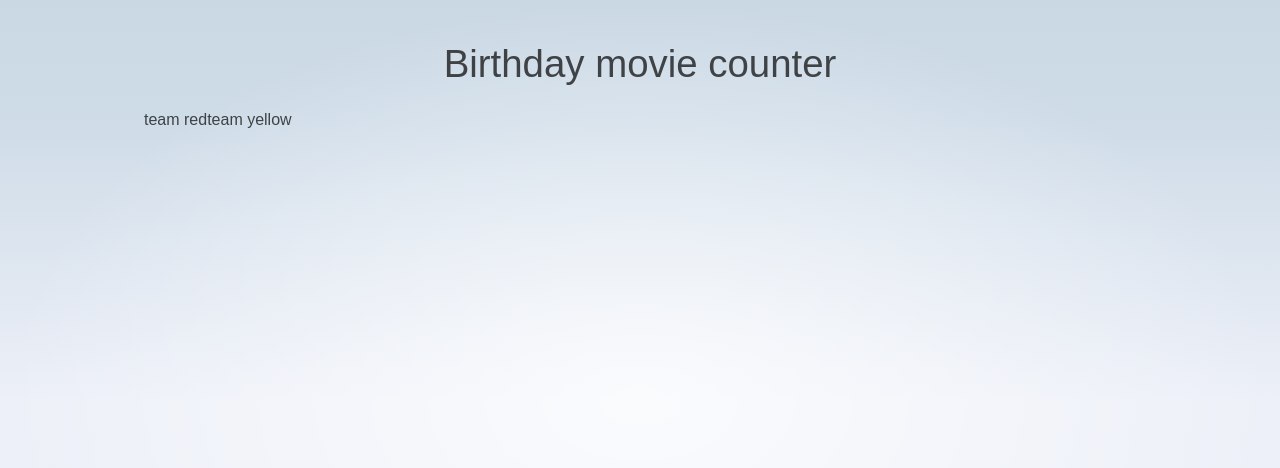
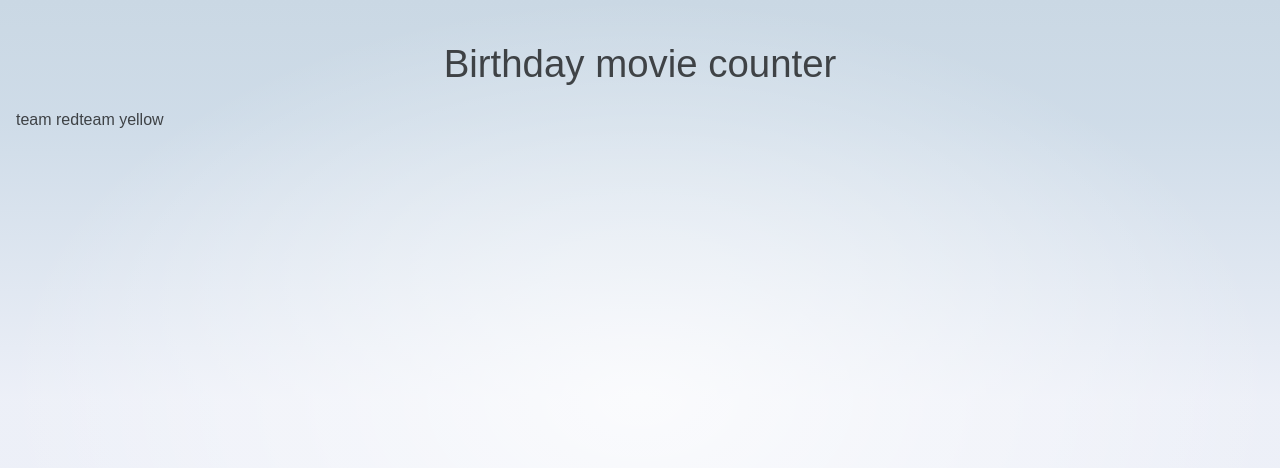
Before and after one commit to MyNameIsKilian/svelte-counter, a SvelteKit app: page / in a window 1280 px wide. Shown: the top 468 px of the page. Built offline with nearby package versions, Linux system fonts and the light colour scheme.

Commit message:
Update +layout.svelte

```diff
--- a/src/routes/+layout.svelte
+++ b/src/routes/+layout.svelte
@@ -37,7 +37,6 @@
 		flex-direction: column;
 		padding: 1rem;
 		width: 100%;
-		max-width: 64rem;
 		margin: 0 auto;
 		box-sizing: border-box;
 	}
```
